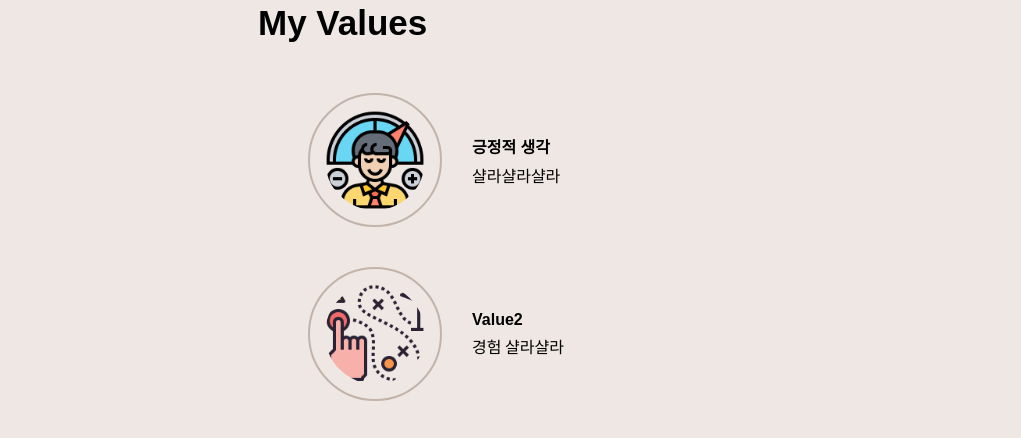
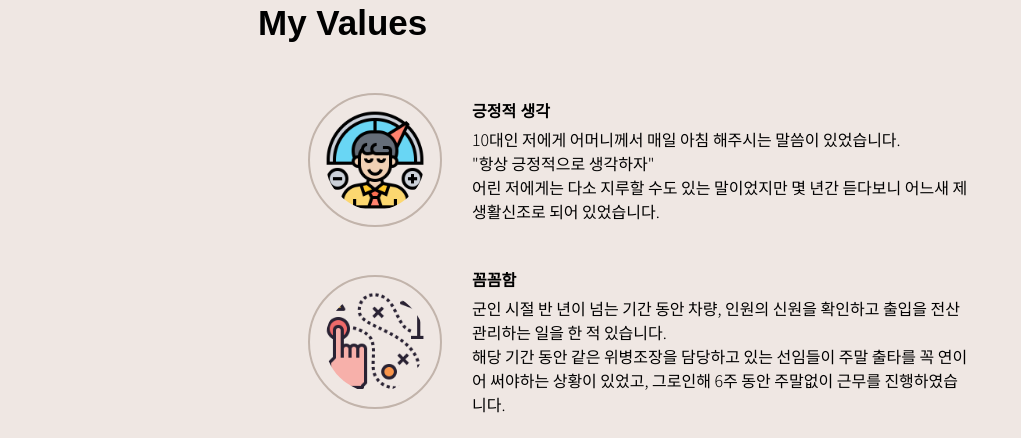
Before and after one commit to RaeraeSon/Database-Design-for-Unmanned-Payment-System-by-Using-YOLO, a plain HTML site: page basics.html in a window 1280 px wide. Shown: the part 1577-2015 px from the top of the page, without its empty margins (0-1021 px from the left). Drawn offline with Linux system fonts and the light colour scheme; a web font is replaced by a local one.

Commit message:
second commit

```diff
--- a/basics.html
+++ b/basics.html
@@ -64,15 +64,21 @@
                 <img class="value-icon" src="positive-thinking.png">
                 <div class="value-intro">
                     <h4 class="value-name">긍정적 생각</h4>
-                    <p class="value-exp">샬라샬라샬라</p>
+                    <p class="value-exp">10대인 저에게 어머니께서 매일 아침 해주시는 말씀이 있었습니다.<br>
+                    "항상 긍정적으로 생각하자"<br> 어린 저에게는 다소 지루할 수도 있는 말이었지만 몇 년간 듣다보니
+                    어느새 제 생활신조로 되어 있었습니다.<br>
+                    </p>
                 </div>
             </div>
 
             <div class="value">
                 <img class="value-icon" src="strategy.png">
                 <div class="value-intro">
-                    <h4 class="value-name">Value2</h4>
-                    <p class="value-exp">경험 샬라샬라</p>
+                    <h4 class="value-name">꼼꼼함</h4>
+                    <p class="value-exp"> 군인 시절 반 년이 넘는 기간 동안 차량, 인원의 신원을 확인하고
+                        출입을 전산관리하는 일을 한 적 있습니다. <br>해당 기간 동안 같은 위병조장을
+                        담당하고 있는 선임들이 주말 출타를 꼭 연이어 써야하는 상황이 있었고, 그로인해
+                        6주 동안 주말없이 근무를 진행하였습니다. </p>
                 </div>
             </div>
 
```
